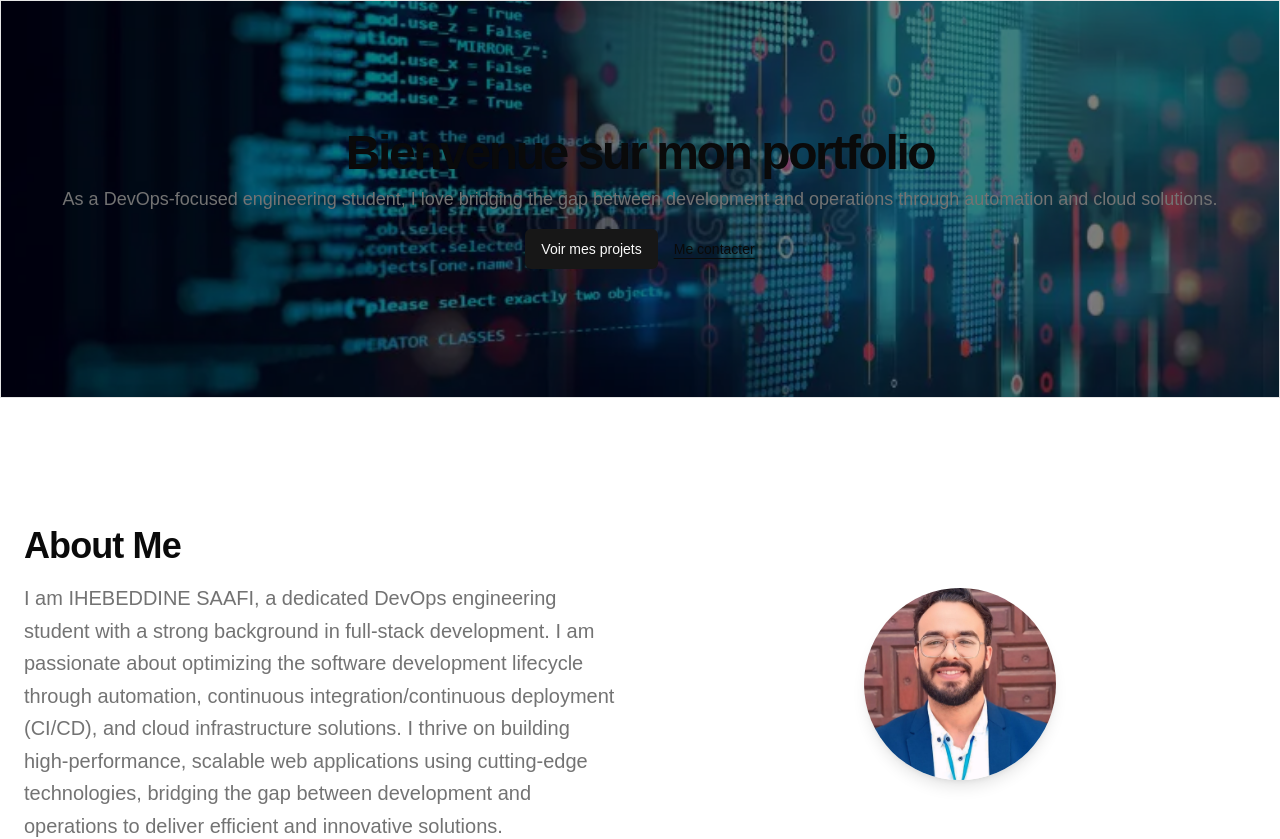
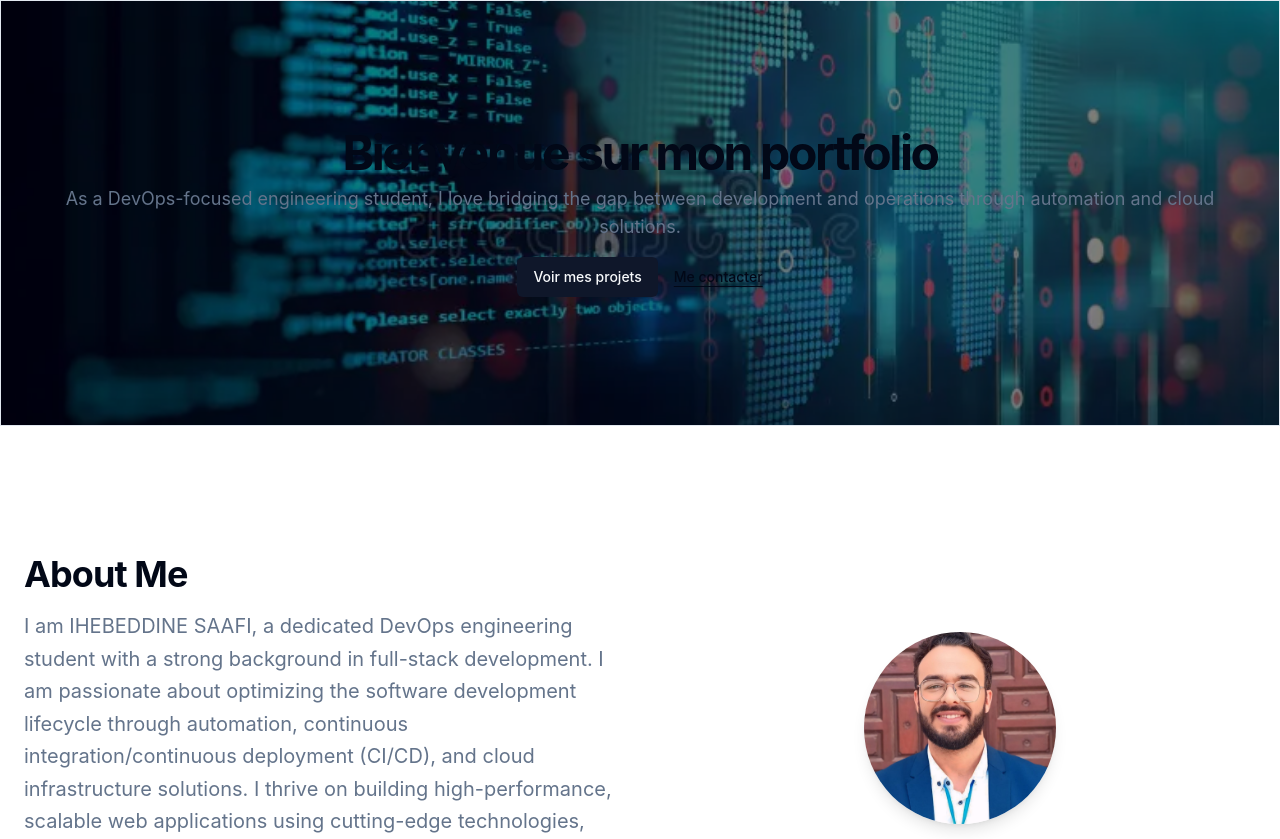
Before and after one commit to iheb137/portfolio, a Next.js app: page / in a window 1280 px wide. Shown: the top 839 px of the page. Built offline with nearby package versions, Linux system fonts and the light colour scheme.

Commit message:
changement

```diff
--- a/app/globals.css
+++ b/app/globals.css
@@ -2,93 +2,373 @@
 @tailwind components;
 @tailwind utilities;
 
-body {
-  font-family: Arial, Helvetica, sans-serif;
+:root {
+  --background: 0 0% 100%;
+  --foreground: 222.2 84% 4.9%;
+  --card: 0 0% 100%;
+  --card-foreground: 222.2 84% 4.9%;
+  --popover: 0 0% 100%;
+  --popover-foreground: 222.2 84% 4.9%;
+  --primary: 222.2 47.4% 11.2%;
+  --primary-foreground: 210 40% 98%;
+  --secondary: 210 40% 96%;
+  --secondary-foreground: 222.2 47.4% 11.2%;
+  --muted: 210 40% 96%;
+  --muted-foreground: 215.4 16.3% 46.9%;
+  --accent: 210 40% 96%;
+  --accent-foreground: 222.2 47.4% 11.2%;
+  --destructive: 0 84.2% 60.2%;
+  --destructive-foreground: 210 40% 98%;
+  --border: 214.3 31.8% 91.4%;
+  --input: 214.3 31.8% 91.4%;
+  --ring: 222.2 84% 4.9%;
+  --radius: 0.5rem;
 }
 
-@layer utilities {
-  .text-balance {
-    text-wrap: balance;
+.dark {
+  --background: 222.2 84% 4.9%;
+  --foreground: 210 40% 98%;
+  --card: 222.2 84% 4.9%;
+  --card-foreground: 210 40% 98%;
+  --popover: 222.2 84% 4.9%;
+  --popover-foreground: 210 40% 98%;
+  --primary: 210 40% 98%;
+  --primary-foreground: 222.2 47.4% 11.2%;
+  --secondary: 217.2 32.6% 17.5%;
+  --secondary-foreground: 210 40% 98%;
+  --muted: 217.2 32.6% 17.5%;
+  --muted-foreground: 215 20.2% 65.1%;
+  --accent: 217.2 32.6% 17.5%;
+  --accent-foreground: 210 40% 98%;
+  --destructive: 0 62.8% 30.6%;
+  --destructive-foreground: 210 40% 98%;
+  --border: 217.2 32.6% 17.5%;
+  --input: 217.2 32.6% 17.5%;
+  --ring: 212.7 26.8% 83.9%;
+}
+
+* {
+  border-color: hsl(var(--border));
+}
+
+body {
+  color: hsl(var(--foreground));
+  background: hsl(var(--background));
+  font-family:
+    Inter, system-ui, -apple-system, BlinkMacSystemFont, "Segoe UI", Roboto, "Helvetica Neue", Arial, "Noto Sans", sans-serif, "Apple Color Emoji", "Segoe UI Emoji", "Segoe UI Symbol", "Noto Color Emoji";
+}
+
+/* Styles personnalisés pour le portfolio */
+html {
+  scroll-behavior: smooth;
+}
+
+/* Animation pour les sections */
+@keyframes fadeInUp {
+  from {
+    opacity: 0;
+    transform: translateY(30px);
+  }
+  to {
+    opacity: 1;
+    transform: translateY(0);
   }
 }
 
-@layer base {
-  :root {
-    --background: 0 0% 100%;
-    --foreground: 0 0% 3.9%;
-    --card: 0 0% 100%;
-    --card-foreground: 0 0% 3.9%;
-    --popover: 0 0% 100%;
-    --popover-foreground: 0 0% 3.9%;
-    --primary: 0 0% 9%;
-    --primary-foreground: 0 0% 98%;
-    --secondary: 0 0% 96.1%;
-    --secondary-foreground: 0 0% 9%;
-    --muted: 0 0% 96.1%;
-    --muted-foreground: 0 0% 45.1%;
-    --accent: 0 0% 96.1%;
-    --accent-foreground: 0 0% 9%;
-    --destructive: 0 84.2% 60.2%;
-    --destructive-foreground: 0 0% 98%;
-    --border: 0 0% 89.8%;
-    --input: 0 0% 89.8%;
-    --ring: 0 0% 3.9%;
-    --chart-1: 12 76% 61%;
-    --chart-2: 173 58% 39%;
-    --chart-3: 197 37% 24%;
-    --chart-4: 43 74% 66%;
-    --chart-5: 27 87% 67%;
-    --radius: 0.5rem;
-    --sidebar-background: 0 0% 98%;
-    --sidebar-foreground: 240 5.3% 26.1%;
-    --sidebar-primary: 240 5.9% 10%;
-    --sidebar-primary-foreground: 0 0% 98%;
-    --sidebar-accent: 240 4.8% 95.9%;
-    --sidebar-accent-foreground: 240 5.9% 10%;
-    --sidebar-border: 220 13% 91%;
-    --sidebar-ring: 217.2 91.2% 59.8%;
+@keyframes fadeIn {
+  from {
+    opacity: 0;
   }
-  .dark {
-    --background: 0 0% 3.9%;
-    --foreground: 0 0% 98%;
-    --card: 0 0% 3.9%;
-    --card-foreground: 0 0% 98%;
-    --popover: 0 0% 3.9%;
-    --popover-foreground: 0 0% 98%;
-    --primary: 0 0% 98%;
-    --primary-foreground: 0 0% 9%;
-    --secondary: 0 0% 14.9%;
-    --secondary-foreground: 0 0% 98%;
-    --muted: 0 0% 14.9%;
-    --muted-foreground: 0 0% 63.9%;
-    --accent: 0 0% 14.9%;
-    --accent-foreground: 0 0% 98%;
-    --destructive: 0 62.8% 30.6%;
-    --destructive-foreground: 0 0% 98%;
-    --border: 0 0% 14.9%;
-    --input: 0 0% 14.9%;
-    --ring: 0 0% 83.1%;
-    --chart-1: 220 70% 50%;
-    --chart-2: 160 60% 45%;
-    --chart-3: 30 80% 55%;
-    --chart-4: 280 65% 60%;
-    --chart-5: 340 75% 55%;
-    --sidebar-background: 240 5.9% 10%;
-    --sidebar-foreground: 240 4.8% 95.9%;
-    --sidebar-primary: 224.3 76.3% 48%;
-    --sidebar-primary-foreground: 0 0% 100%;
-    --sidebar-accent: 240 3.7% 15.9%;
-    --sidebar-accent-foreground: 240 4.8% 95.9%;
-    --sidebar-border: 240 3.7% 15.9%;
-    --sidebar-ring: 217.2 91.2% 59.8%;
+  to {
+    opacity: 1;
   }
 }
 
-@layer base {
-  * {
-    @apply border-border;
+@keyframes slideInLeft {
+  from {
+    opacity: 0;
+    transform: translateX(-30px);
   }
-  body {
-    @apply bg-background text-foreground;
+  to {
+    opacity: 1;
+    transform: translateX(0);
   }
 }
+
+@keyframes slideInRight {
+  from {
+    opacity: 0;
+    transform: translateX(30px);
+  }
+  to {
+    opacity: 1;
+    transform: translateX(0);
+  }
+}
+
+/* Classes d'animation */
+.animate-fade-in-up {
+  animation: fadeInUp 0.8s ease-out;
+}
+
+.animate-fade-in {
+  animation: fadeIn 0.6s ease-out;
+}
+
+.animate-slide-in-left {
+  animation: slideInLeft 0.8s ease-out;
+}
+
+.animate-slide-in-right {
+  animation: slideInRight 0.8s ease-out;
+}
+
+/* Styles pour les gradients personnalisés */
+.gradient-blue {
+  background: linear-gradient(135deg, #667eea 0%, #764ba2 100%);
+}
+
+.gradient-purple {
+  background: linear-gradient(135deg, #f093fb 0%, #f5576c 100%);
+}
+
+.gradient-green {
+  background: linear-gradient(135deg, #4facfe 0%, #00f2fe 100%);
+}
+
+.gradient-orange {
+  background: linear-gradient(135deg, #fa709a 0%, #fee140 100%);
+}
+
+/* Styles pour les cartes avec effet hover */
+.card-hover {
+  transition: all 0.3s ease;
+}
+
+.card-hover:hover {
+  transform: translateY(-5px);
+  box-shadow: 0 20px 25px -5px rgba(0, 0, 0, 0.1), 0 10px 10px -5px rgba(0, 0, 0, 0.04);
+}
+
+/* Styles pour les boutons avec effet */
+.btn-gradient {
+  background: linear-gradient(135deg, #667eea 0%, #764ba2 100%);
+  transition: all 0.3s ease;
+}
+
+.btn-gradient:hover {
+  background: linear-gradient(135deg, #764ba2 0%, #667eea 100%);
+  transform: translateY(-2px);
+  box-shadow: 0 10px 20px rgba(102, 126, 234, 0.4);
+}
+
+/* Styles pour la navigation sticky */
+.nav-blur {
+  backdrop-filter: blur(10px);
+  -webkit-backdrop-filter: blur(10px);
+}
+
+/* Styles pour les icônes avec animation */
+.icon-hover {
+  transition: all 0.3s ease;
+}
+
+.icon-hover:hover {
+  transform: scale(1.1);
+  color: hsl(var(--primary));
+}
+
+/* Styles pour le texte avec effet de typing */
+.typing-effect {
+  overflow: hidden;
+  border-right: 2px solid hsl(var(--primary));
+  white-space: nowrap;
+  animation: typing 3.5s steps(40, end), blink-caret 0.75s step-end infinite;
+}
+
+@keyframes typing {
+  from {
+    width: 0;
+  }
+  to {
+    width: 100%;
+  }
+}
+
+@keyframes blink-caret {
+  from,
+  to {
+    border-color: transparent;
+  }
+  50% {
+    border-color: hsl(var(--primary));
+  }
+}
+
+/* Styles pour les sections avec parallax */
+.parallax-section {
+  background-attachment: fixed;
+  background-position: center;
+  background-repeat: no-repeat;
+  background-size: cover;
+}
+
+/* Styles pour les compétences avec barre de progression */
+.skill-bar {
+  position: relative;
+  background: hsl(var(--muted));
+  border-radius: 10px;
+  overflow: hidden;
+}
+
+.skill-progress {
+  height: 8px;
+  background: linear-gradient(90deg, #667eea 0%, #764ba2 100%);
+  border-radius: 10px;
+  transition: width 2s ease-in-out;
+}
+
+/* Styles pour les tooltips */
+.tooltip {
+  position: relative;
+}
+
+.tooltip::before {
+  content: attr(data-tooltip);
+  position: absolute;
+  bottom: 100%;
+  left: 50%;
+  transform: translateX(-50%);
+  background: hsl(var(--popover));
+  color: hsl(var(--popover-foreground));
+  padding: 8px 12px;
+  border-radius: 6px;
+  font-size: 14px;
+  white-space: nowrap;
+  opacity: 0;
+  visibility: hidden;
+  transition: all 0.3s ease;
+  box-shadow: 0 4px 6px -1px rgba(0, 0, 0, 0.1);
+}
+
+.tooltip::after {
+  content: "";
+  position: absolute;
+  bottom: 100%;
+  left: 50%;
+  transform: translateX(-50%);
+  border: 5px solid transparent;
+  border-top-color: hsl(var(--popover));
+  opacity: 0;
+  visibility: hidden;
+  transition: all 0.3s ease;
+}
+
+.tooltip:hover::before,
+.tooltip:hover::after {
+  opacity: 1;
+  visibility: visible;
+  bottom: calc(100% + 5px);
+}
+
+/* Styles pour les liens avec effet underline */
+.link-underline {
+  position: relative;
+  text-decoration: none;
+}
+
+.link-underline::after {
+  content: "";
+  position: absolute;
+  width: 0;
+  height: 2px;
+  bottom: -2px;
+  left: 0;
+  background: hsl(var(--primary));
+  transition: width 0.3s ease;
+}
+
+.link-underline:hover::after {
+  width: 100%;
+}
+
+/* Styles pour les images avec effet zoom */
+.image-zoom {
+  overflow: hidden;
+  border-radius: 50%;
+}
+
+.image-zoom img {
+  transition: transform 0.3s ease;
+}
+
+.image-zoom:hover img {
+  transform: scale(1.1);
+}
+
+/* Styles pour le mode sombre amélioré */
+@media (prefers-color-scheme: dark) {
+  :root {
+    --background: 222.2 84% 4.9%;
+    --foreground: 210 40% 98%;
+  }
+}
+
+/* Styles responsifs */
+@media (max-width: 768px) {
+  .typing-effect {
+    animation: none;
+    border-right: none;
+    white-space: normal;
+  }
+
+  .parallax-section {
+    background-attachment: scroll;
+  }
+}
+
+/* Styles pour l'accessibilité */
+@media (prefers-reduced-motion: reduce) {
+  *,
+  *::before,
+  *::after {
+    animation-duration: 0.01ms !important;
+    animation-iteration-count: 1 !important;
+    transition-duration: 0.01ms !important;
+  }
+}
+
+/* Focus styles pour l'accessibilité */
+*:focus-visible {
+  outline: 2px solid hsl(var(--ring));
+  outline-offset: 2px;
+}
+
+/* Styles pour les scrollbars personnalisées */
+::-webkit-scrollbar {
+  width: 8px;
+}
+
+::-webkit-scrollbar-track {
+  background: hsl(var(--muted));
+}
+
+::-webkit-scrollbar-thumb {
+  background: hsl(var(--muted-foreground));
+  border-radius: 4px;
+}
+
+::-webkit-scrollbar-thumb:hover {
+  background: hsl(var(--primary));
+}
+
+/* Styles pour la sélection de texte */
+::selection {
+  background: hsl(var(--primary) / 0.2);
+  color: hsl(var(--primary-foreground));
+}
+
+::-moz-selection {
+  background: hsl(var(--primary) / 0.2);
+  color: hsl(var(--primary-foreground));
+}
--- a/app/layout.tsx
+++ b/app/layout.tsx
@@ -5,7 +5,6 @@ import { ThemeProvider } from "@/components/theme-provider"
 export const metadata = {
   title: "Mon Portfolio",
   description: "Portfolio personnel présentant mes projets et compétences",
-    generator: 'v0.dev'
 }
 
 export default function RootLayout({
```
